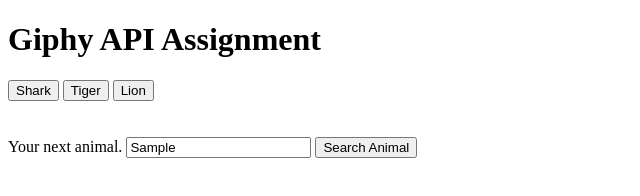
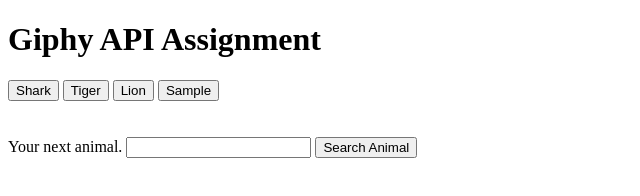
Before and after one commit to JosephLedbetter/Giphy, a plain HTML site: page index.html in a window 1280 px wide. Both pictures are taken after typing "Sample" into the empty fields and a click on the button "Search Animal". Shown: the whole page, without its empty margins (0-640 px from the left). Drawn offline with nearby package versions, Linux system fonts and the light colour scheme; no server answers.

Commit message:
upated ability to generate buttons from input

```diff
--- a/index.html
+++ b/index.html
@@ -18,7 +18,7 @@
     <br>
     <form id="search-animal"></form>
         <label for="animal-input">Your next animal.</label>
-        <input type="text" id="animal-input">
+        <input type="text" id="animal-input" name="animal-search">
         <button id="find-animal" type="submit">Search Animal</button>
     <br>
     <div id="gif-appears-here"></div>
@@ -30,8 +30,36 @@
   crossorigin="anonymous"></script>
   <script type="text/javascript">
 
+let tag = ""
+
+console.log(tag);
+
+function newButton (){
+    let newButton = $("<button>").text(tag);
+    newButton.attr("class", "search-tag");
+
+    $("#animal-buttons").append(newButton);
+}
+
+$("#find-animal").on("click", function (event) {
+    event.preventDefault();
+
+    if ($("#animal-input").val().trim() != "") {
+        tag = $("#animal-input").val().trim();
+        $("#animal-input").val("");
+        newButton();
+    }
+
+    else {
+        $("#animal-input").val("");
+        alert("Please enter proper query!");
+    }
+
+})
+
+// begins function of search
 $("button").on("click", function(){
-    let searchItem = $(this).attr("data-animal");
+    let searchItem = $("button").attr("data-animal");
     console.log(searchItem);
 
     let queryURL = "http://api.giphy.com/v1/gifs/search?q=" + searchItem + "&api_key=u3Z362gdKjh0GIuAno1BUrOM2LlS5jQx&limit=11";
```
